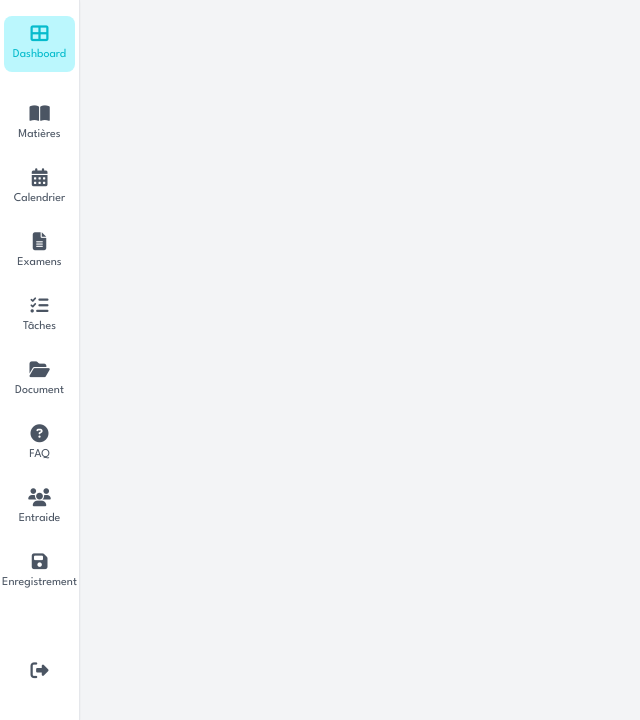
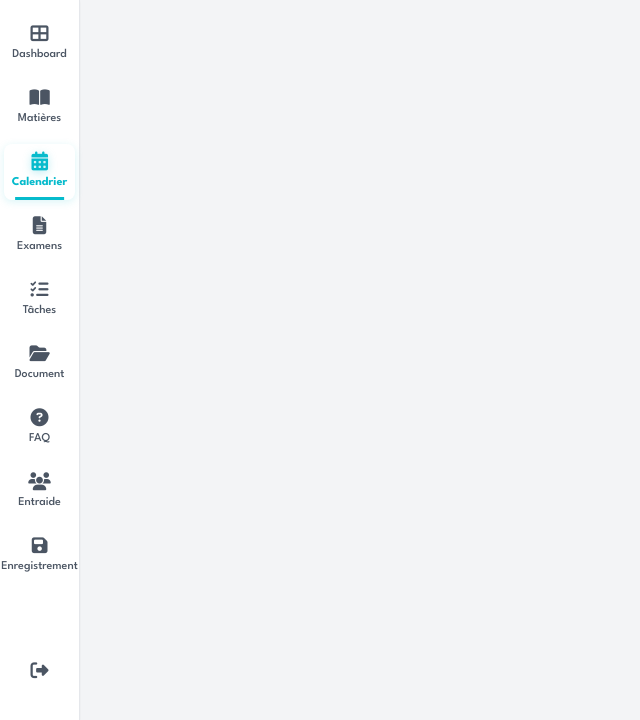
Before and after one commit to CyrineBH5/UI_UX, a plain HTML site: page src/shared/sidebar.html in a window 1280 px wide. Shown: the whole page, without its empty margins (0-640 px from the left). Drawn offline with nearby package versions, Linux system fonts and the light colour scheme.

Commit message:
Enhance sidebar styles and add sidebar.js script
Improves the sidebar's SCSS with new transitions, active/hover states, and animations for navigation buttons. Updates sidebar.html to include the new sidebar.js script and adjusts active class assignment. Compiled CSS and source map are updated accordingly.

```diff
--- a/src/scss/layout/_sidebar.scss
+++ b/src/scss/layout/_sidebar.scss
@@ -1,8 +1,8 @@
+
 @import '../abstracts/variables';
 
 .app-sidebar {
     width: $sidebar-width;
-    // Remplace h-[calc(100vh-80px)]
     height: calc(100vh - $header-height);
     background-color: white;
     border-right: 1px solid #e5e7eb;
@@ -21,58 +21,145 @@
     width: 90%;
     padding-top: 0.5rem;
     padding-bottom: 0.5rem;
-    transition: color 150ms ease-in-out, transform 150ms ease-in-out;
+    transition: all 250ms cubic-bezier(0.4, 0, 0.2, 1);
     cursor: pointer;
+    position: relative;
+    text-decoration: none;
 
     &.navigation {
         display: flex;
         flex-direction: column;
         align-items: center;
         gap: 0.25rem;
+        border-radius: 0.5rem;
 
         .icon {
             font-size: 1.125rem;
-            transition: transform 100ms ease-out;
+            transition: all 200ms cubic-bezier(0.4, 0, 0.2, 1);
         }
+
         .text {
             font-size: 0.75rem;
+            font-weight: 500;
+            transition: all 200ms cubic-bezier(0.4, 0, 0.2, 1);
         }
 
-        &:hover {
-            .icon, .text {
-                transform: scale(1.03);
+        // État normal (non actif)
+        &:not(.active) {
+            color: $color-gray-text;
+
+            &:hover {
+                color: $color-primary;
+                background-color: rgba($color-primary, 0.05);
+                transform: translateX(4px);
+
+                .icon {
+                    transform: scale(1.1);
+                }
+
+                .text {
+                    font-weight: 600;
+                }
+            }
+
+            &:active {
+                transform: translateX(2px) scale(0.98);
+            }
+        }
+
+        // État actif
+       &.active {
+    color: $color-primary;
+    font-weight: 600;
+    box-shadow: 0 2px 8px rgba($color-primary, 0.15);
+
+    &::after {
+        content: '';
+        position: absolute;
+        bottom: 0;
+        left: 50%;
+        transform: translateX(-50%);
+        width: 70%;
+        height: 3px;
+        background-color: $color-primary;
+        border-radius: 0;
+
+        animation: slideUp 300ms ease-out;
+    }
+
+
+            .icon {
+                transform: scale(1.05);
+                filter: drop-shadow(0 2px 4px rgba($color-primary, 0.3));
+            }
+
+            .text {
+                font-weight: 700;
+            }
+
+            // Animation au survol même quand actif
+            &:hover {
+                background-color: rgba($color-primary, 0.15);
+                box-shadow: 0 4px 12px rgba($color-primary, 0.2);
             }
         }
     }
 
-    &.active {
-        color: $color-primary;
-        background-color: $color-primary-light;
-        border-radius: 0.5rem;
-
-        margin-bottom: 1rem;
-    }
-
-    &:not(.active) {
-        color: $color-gray-text;
-
-        &:hover {
-            color: $color-primary;
-        }
-    }
-
-    // Boutons de bas de page (Déconnexion)
+    // Bouton de déconnexion
     &.logout-btn {
         margin-top: auto;
         margin-bottom: 0.5rem;
         display: flex;
         justify-content: center;
-
+        align-items: center;
         padding: 0.75rem;
+        color: $color-gray-text;
+        border-radius: 0.5rem;
+        transition: all 200ms cubic-bezier(0.4, 0, 0.2, 1);
 
         &:hover {
             color: #ef4444;
-            transform: scale(1.1);
+            background-color: rgba(239, 68, 68, 0.1);
+            transform: scale(1.08);
+            box-shadow: 0 2px 8px rgba(239, 68, 68, 0.2);
+        }
+
+        &:active {
+            transform: scale(0.95);
         }
     }
 }
+
+// Animation pour la barre indicatrice horizontale
+@keyframes slideDown {
+    from {
+        width: 0;
+        opacity: 0;
+    }
+    to {
+        width: 70%;
+        opacity: 1;
+    }
+}
+
+// Animation globale au chargement de la page
+.app-sidebar .sidebar-btn.navigation {
+    animation: fadeInUp 400ms ease-out backwards;
+
+    @for $i from 1 through 10 {
+        &:nth-child(#{$i}) {
+            animation-delay: #{$i * 50}ms;
+        }
+    }
+}
+
+@keyframes fadeInUp {
+    from {
+        opacity: 0;
+        transform: translateY(10px);
+    }
+    to {
+        opacity: 1;
+        transform: translateY(0);
+    }
+}
--- a/src/shared/sidebar.html
+++ b/src/shared/sidebar.html
@@ -7,6 +7,7 @@
     <script src="https://cdn.tailwindcss.com"></script>
     <link rel="stylesheet" href="https://cdnjs.cloudflare.com/ajax/libs/font-awesome/6.4.0/css/all.min.css">
     <link rel="stylesheet" href="../../style.css">
+    <script src="../js/sidebar.js"></script>
 </head>
 
 <body class="bg-gray-100 min-h-screen flex flex-col">
@@ -15,7 +16,7 @@
 
         <aside class="app-sidebar">
 
-            <a href="dashboard.html" class="sidebar-btn navigation active">
+            <a href="dashboard.html" class="sidebar-btn navigation ">
                 <i class="icon fas fa-th-large"></i>
                 <span class="text">Dashboard</span>
             </a>
@@ -25,7 +26,7 @@
                 <span class="text">Matières</span>
             </a>
 
-            <a href="calendar.html" class="sidebar-btn navigation">
+            <a href="calendar.html" class="sidebar-btn navigation active">
                 <i class="icon fas fa-calendar-alt"></i>
                 <span class="text">Calendrier</span>
             </a>
```
Also changed, not shown: src/js/sidebar.js (added), style.css, 1 other file.
